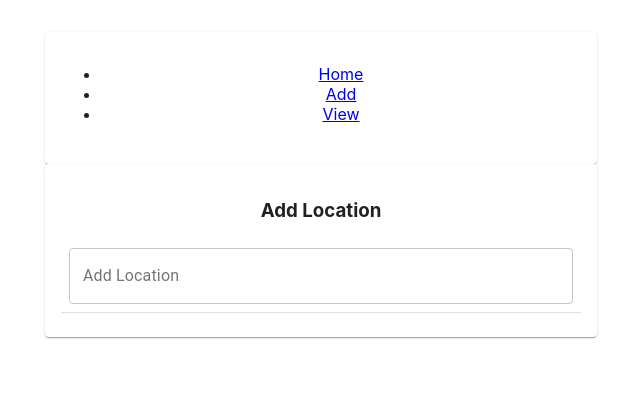
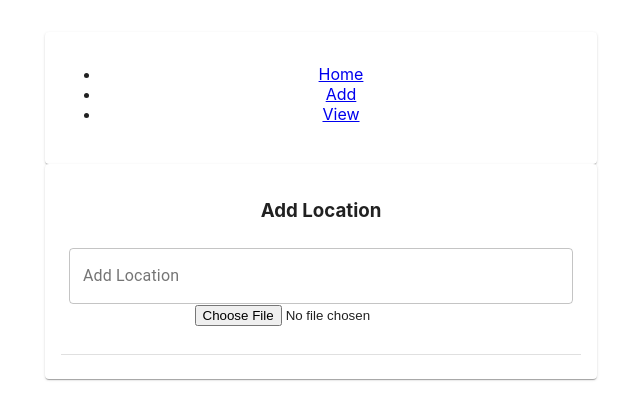
Before and after one commit to alisonhall/Home-Inventory, a React (Create React App) app: page /add in a window 1280 px wide. Shown: the top 420 px of the page, without its empty margins (319-959 px from the left). Built offline with nearby package versions, Linux system fonts and the light colour scheme.

Commit message:
Add basic image storage uploading and viewing

```diff
--- a/package.json
+++ b/package.json
@@ -19,7 +19,7 @@
     "react-dom": "^16.13.1",
     "react-router-dom": "^5.2.0",
     "react-scripts": "3.4.3",
-    "typescript": "^3.7.5"
+    "typescript": "^4.0.2"
   },
   "scripts": {
     "start": "react-scripts start",
--- a/src/Location.tsx
+++ b/src/Location.tsx
@@ -19,6 +19,7 @@ function Location(props: any) {
     return (
         <>
             <div className="location">
+                <img src={location.image} alt="" />
                 <form onSubmit={updateLocation}>
                     <TextField
                         style={{ width: "100%" }}
--- a/src/LocationForm.tsx
+++ b/src/LocationForm.tsx
@@ -2,19 +2,41 @@ import React, { useState } from 'react';
 import TextField from "@material-ui/core/TextField";
 import Divider from "@material-ui/core/Divider";
 
-import { locationsRef } from './firebase';
+import { locationsRef, storage } from './firebase';
 
 function LocationForm() {
-    const [value, setValue] = useState("");
+    const [value, setValue] = useState<any>("");
+    const [url, setURL] = useState<any>("");
+
+    function handleImageUpload(e: React.FormEvent<EventTarget>) {
+        e.preventDefault();
+        const target = e.target as HTMLInputElement;
+        const fileItem = target && target.files && target.files[0];
+        if (fileItem && fileItem.name) {
+            const uploadTask = storage.ref(`/images/${fileItem.name}`).put(fileItem);
+            uploadTask.on("state_changed", console.log, console.error, () => {
+                storage
+                    .ref("images")
+                    .child(fileItem.name)
+                    .getDownloadURL()
+                    .then((url) => {
+                        setURL(url);
+                    });
+            });
+        }
+    }
+
     const createLocation = (e: React.FormEvent<EventTarget>) => {
         e.preventDefault();
         const item = {
             id: Date.now(),
             name: value,
+            image: url
         };
         locationsRef.push(item);
         setValue("");
     };
+
     return (
         <>
             <h3>Add Location</h3>
@@ -27,7 +49,12 @@ function LocationForm() {
                     label="Add Location"
                     variant="outlined"
                 />
+                <input
+                    type="file"
+                    onChange={(e) => handleImageUpload(e)}
+                />
             </form>
+            <img src={url} alt="" />
             <Divider />
         </>
     );
--- a/src/LocationList.tsx
+++ b/src/LocationList.tsx
@@ -14,6 +14,7 @@ function LocationList() {
                 newState.push({
                     id: item,
                     name: items[item].name,
+                    image: items[item].image
                 });
             }
             setLocations(newState)
--- a/src/firebase.ts
+++ b/src/firebase.ts
@@ -14,6 +14,8 @@ const config = {
 };
 
 firebase.initializeApp(config);
+
+export const storage = firebase.storage()
 export const db = firebase.database();
 export const databaseRef = firebase.database().ref();
 export const locationsRef = databaseRef.child("locations")
```
